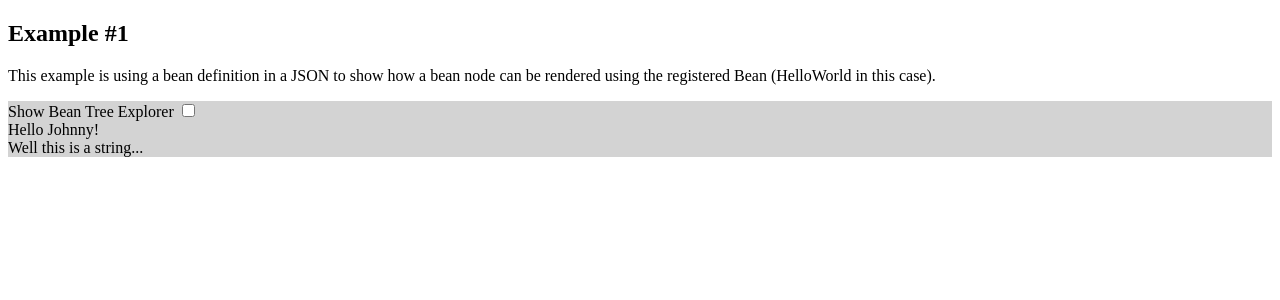
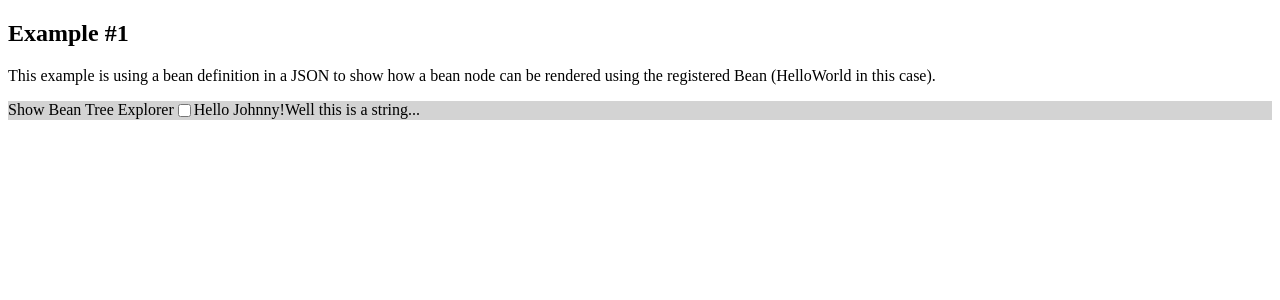
Before and after one commit to jarecsni/beantree, a SvelteKit app: page /examples/three in a window 1280 px wide. Shown: the top 300 px of the page. Built offline with nearby package versions, Linux system fonts and the light colour scheme.

Commit message:
Fix state attribute to be optional

```diff
--- a/src/lib/beans/BeanTree.ts
+++ b/src/lib/beans/BeanTree.ts
@@ -3,7 +3,7 @@ export type KVType = {[key: string]: unknown}
 export type BeanTreeNode = {
     bean:string,
     instanceId:string,
-    state:{value: unknown},
+    state?:{value: unknown},
     children?:BeanTreeNode[],
     props?:KVType
 }
--- a/src/routes/examples/three/+page.svelte
+++ b/src/routes/examples/three/+page.svelte
@@ -22,6 +22,7 @@
 
 <style>
     .content {
-        background: lightgray
+        background: lightgray;
+        display: flex;
     }
 </style>
```
